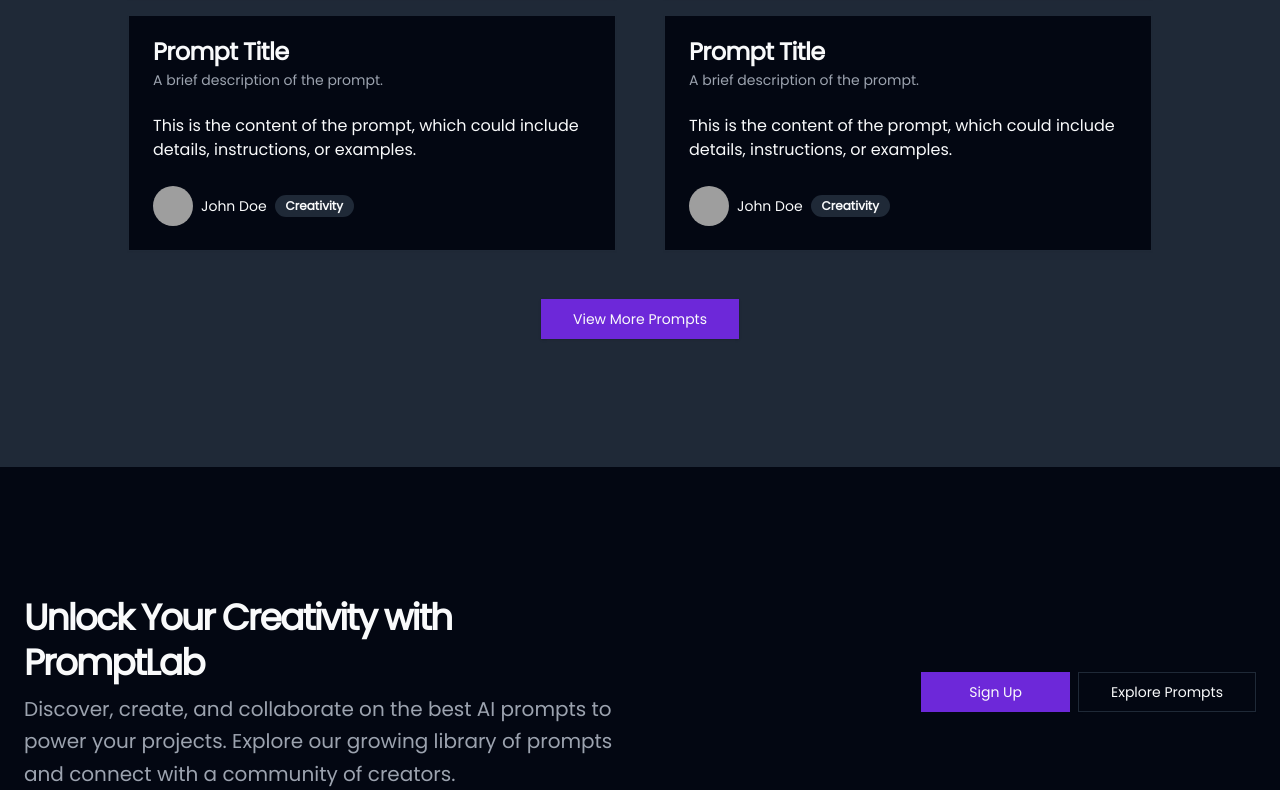
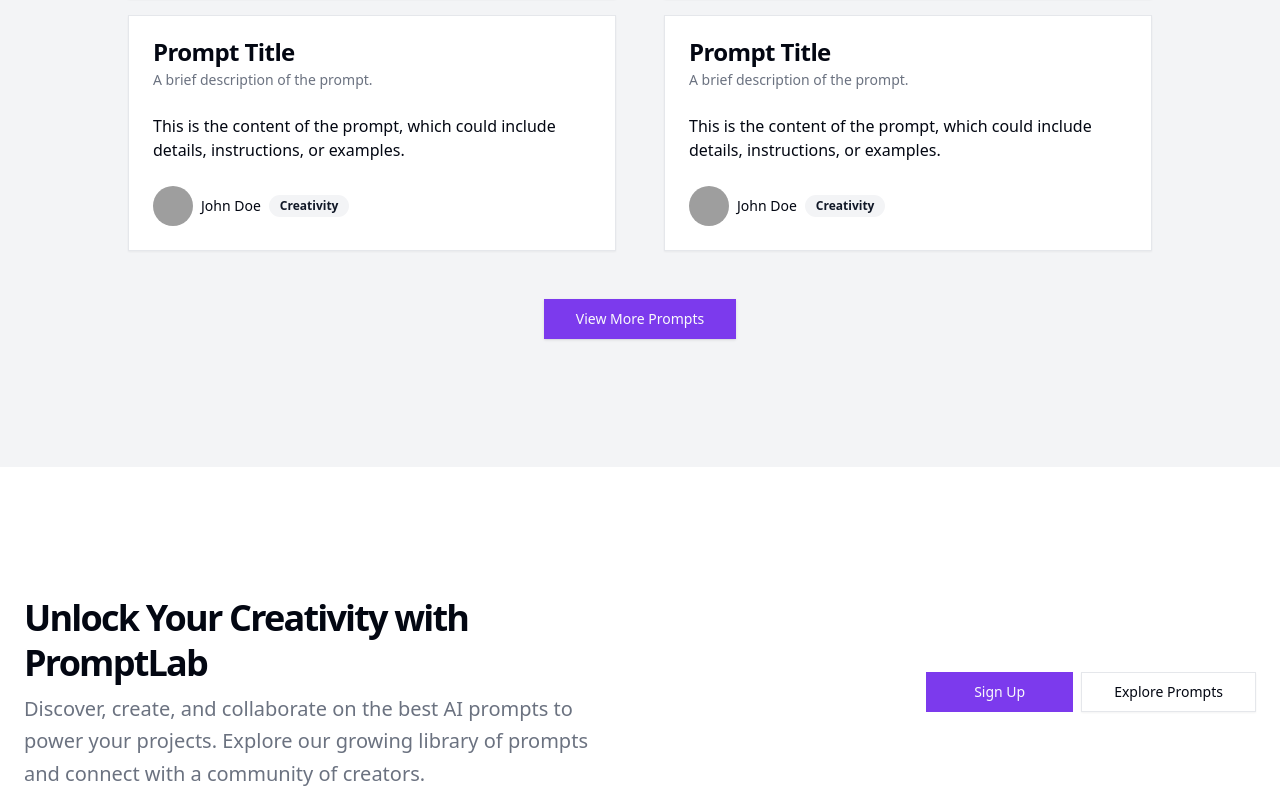
Before and after one commit to mohammad-1105/promptlab, a Next.js app: page / in a window 1280 px wide. Shown: the part 1390-2180 px from the top of the page. Built offline with nearby package versions, Linux system fonts and the light colour scheme; no server answers; grey boxes are pictures that could not be loaded.

Commit message:
add theme

```diff
--- /dev/null
+++ b/app/(app)/prompts/page.tsx
@@ -0,0 +1,23 @@
+import { Alert, AlertDescription, AlertTitle } from "@/components/ui/alert";
+import { getKindeServerSession } from "@kinde-oss/kinde-auth-nextjs/server";
+import { TriangleAlertIcon } from "lucide-react";
+
+export default async function PromptsPage() {
+  const { isAuthenticated } = getKindeServerSession();
+  const isUserAuthenticated = await isAuthenticated();
+
+  if (!isUserAuthenticated) {
+    return (
+      <div className="w-full h-screen flex justify-center items-center px-5">
+        <Alert variant="destructive" className="w-full max-w-2xl mx-auto">
+          <TriangleAlertIcon className="h-4 w-4" />
+          <AlertTitle>Error</AlertTitle>
+          <AlertDescription>
+            You are not authenticated. Please Sign in to see prompts
+          </AlertDescription>
+        </Alert>
+      </div>
+    );
+  }
+  return <div>prompts page</div>;
+}
--- a/app/layout.tsx
+++ b/app/layout.tsx
@@ -2,12 +2,13 @@
 import { Poppins } from "next/font/google";
 import "@/styles/globals.css";
 import Navbar from "@/components/Navbar";
+import { ThemeProvider } from "@/components/ThemeProvider";
 
 const poppins = Poppins({
-  weight: '400',
-  subsets: ['latin'],
-  display: 'swap',
-})
+  weight: "400",
+  subsets: ["latin"],
+  display: "swap",
+});
 
 export const metadata: Metadata = {
   title: "PromptLab",
@@ -25,10 +26,17 @@
 }>) {
   return (
     <html lang="en">
-      <body className={`${poppins.className} dark antialiased`}>
-        <Navbar />
-        {children}
-        </body>
+      <body className={`${poppins.className}antialiased`}>
+        <ThemeProvider
+          attribute="class"
+          defaultTheme="system"
+          enableSystem
+          disableTransitionOnChange
+        >
+          <Navbar />
+          {children}
+        </ThemeProvider>
+      </body>
     </html>
   );
 }
--- a/app/page.tsx
+++ b/app/page.tsx
@@ -34,14 +34,12 @@
                 </div>
                 <div className="flex flex-col gap-2 min-[400px]:flex-row">
                   <Button disabled={isUserAuthenticated}>
-                    <RegisterLink className="px-8">
-                      Sign Up
-                    </RegisterLink>
+                    <RegisterLink className="px-8">Sign Up</RegisterLink>
                   </Button>
                   <Link
-                    href="#"
+                    href="/prompts"
                     className="inline-flex h-10 items-center justify-center rounded-md border border-input bg-background px-8 text-sm font-medium shadow-sm transition-colors hover:bg-accent hover:text-accent-foreground focus-visible:outline-none focus-visible:ring-1 focus-visible:ring-ring disabled:pointer-events-none disabled:opacity-50"
-                    prefetch={false}
+
                   >
                     Explore Prompts
                   </Link>
@@ -196,9 +194,9 @@
             </div>
             <div className="flex justify-center">
               <Link
-                href="#"
+                href="/prompts"
                 className="inline-flex h-10 items-center justify-center rounded-md bg-primary px-8 text-sm font-medium text-primary-foreground shadow transition-colors hover:bg-primary/90 focus-visible:outline-none focus-visible:ring-1 focus-visible:ring-ring disabled:pointer-events-none disabled:opacity-50"
-                prefetch={false}
+
               >
                 View More Prompts
               </Link>
@@ -219,14 +217,11 @@
             </div>
             <div className="flex flex-col gap-2 min-[400px]:flex-row lg:justify-end">
               <Button disabled={isUserAuthenticated}>
-                <RegisterLink className="px-8">
-                  Sign Up
-                </RegisterLink>
+                <RegisterLink className="px-8">Sign Up</RegisterLink>
               </Button>
               <Link
-                href="#"
+                href="/prompts"
                 className="inline-flex h-10 items-center justify-center rounded-md border border-input bg-background px-8 text-sm font-medium shadow-sm transition-colors hover:bg-accent hover:text-accent-foreground focus-visible:outline-none focus-visible:ring-1 focus-visible:ring-ring disabled:pointer-events-none disabled:opacity-50"
-                prefetch={false}
               >
                 Explore Prompts
               </Link>
--- a/components/Navbar.tsx
+++ b/components/Navbar.tsx
@@ -19,6 +19,7 @@
   DropdownMenuTrigger,
 } from "./ui/dropdown-menu";
 import { BadgeCheck } from "lucide-react";
+import { ThemeToggle } from "./ThemeToggle";
 
 export default async function Navbar() {
   const { getUser, isAuthenticated } = getKindeServerSession();
@@ -55,11 +56,10 @@
                   <DropdownMenuLabel>My Account</DropdownMenuLabel>
                   <DropdownMenuSeparator />
                   <DropdownMenuGroup>
-
-                  <DropdownMenuItem className="underline">
-                   {`${user?.given_name} ${user?.family_name}`}
-                  </DropdownMenuItem>
-                    <DropdownMenuSeparator className="my-3"/>
+                    <DropdownMenuItem className="underline">
+                      {`${user?.given_name} ${user?.family_name}`}
+                    </DropdownMenuItem>
+                    <DropdownMenuSeparator className="my-3" />
                     <DropdownMenuItem className="text-sm">
                       Verified{" "}
                       <BadgeCheck className="ml-1 w-4 h-4 text-blue-700" />
@@ -69,8 +69,12 @@
                     <Link href={"/create-prompt"}>
                       <DropdownMenuItem>Create prompt</DropdownMenuItem>
                     </Link>
+
+                    <span className="flex justify-end my-2">
+                      <ThemeToggle />
+                    </span>
                   </DropdownMenuGroup>
-                  <DropdownMenuSeparator className="my-3"/>
+                  <DropdownMenuSeparator className="my-3" />
                   <LogoutLink className="w-full">
                     <Button className="w-full" variant={"destructive"}>
                       Sign out
--- /dev/null
+++ b/components/ThemeProvider.tsx
@@ -0,0 +1,9 @@
+"use client"
+
+import * as React from "react"
+import { ThemeProvider as NextThemesProvider } from "next-themes"
+import { type ThemeProviderProps } from "next-themes/dist/types"
+
+export function ThemeProvider({ children, ...props }: ThemeProviderProps) {
+  return <NextThemesProvider {...props}>{children}</NextThemesProvider>
+}
--- /dev/null
+++ b/components/ThemeToggle.tsx
@@ -0,0 +1,33 @@
+"use client";
+
+import * as React from "react";
+import { MoonIcon, SunIcon, LaptopIcon } from "@radix-ui/react-icons";
+import { useTheme } from "next-themes";
+import { Badge } from "./ui/badge";
+
+export function ThemeToggle() {
+  const { setTheme } = useTheme();
+
+  return (
+    <Badge variant={"outline"} className="flex items-center gap-4 w-fit rounded-none p-2">
+      <abbr title="Light">
+      <SunIcon
+        onClick={() => setTheme("light")}
+        className="w-4 h-4 cursor-pointer dark:hover:text-gray-300 hover:text-gray-500"
+      />
+      </abbr>
+      <abbr title="System">
+      <LaptopIcon
+        onClick={() => setTheme("system")}
+        className="w-4 h-4 cursor-pointer dark:hover:text-gray-300 hover:text-gray-500"
+      />
+      </abbr>
+      <abbr title="Dark">
+      <MoonIcon
+        onClick={() => setTheme("dark")}
+       className="w-4 h-4 cursor-pointer dark:hover:text-gray-300 hover:text-gray-500"
+      />
+      </abbr>
+    </Badge>
+  );
+}
--- a/package.json
+++ b/package.json
@@ -12,12 +12,14 @@
     "@kinde-oss/kinde-auth-nextjs": "^2.3.8",
     "@radix-ui/react-avatar": "^1.1.0",
     "@radix-ui/react-dropdown-menu": "^2.1.1",
+    "@radix-ui/react-icons": "^1.3.0",
     "@radix-ui/react-slot": "^1.1.0",
     "class-variance-authority": "^0.7.0",
     "clsx": "^2.1.1",
     "lucide-react": "^0.436.0",
     "mongoose": "^8.6.0",
     "next": "14.2.7",
+    "next-themes": "^0.3.0",
     "react": "^18",
     "react-dom": "^18",
     "server-only": "^0.0.1",
```
Also changed, not shown: 1 other file (tests, documents, lock files or other folders).
